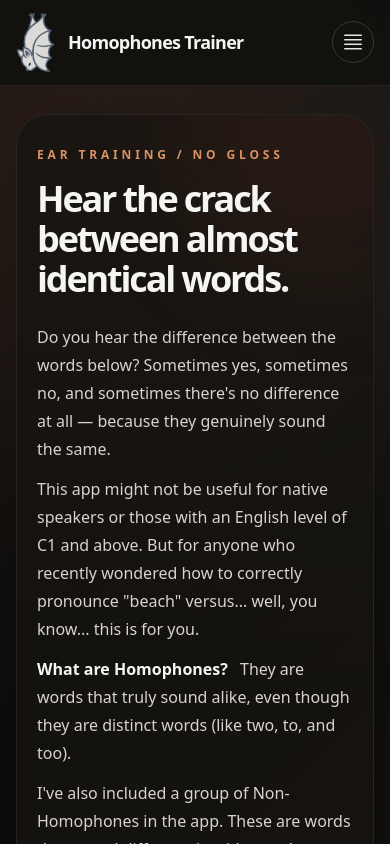
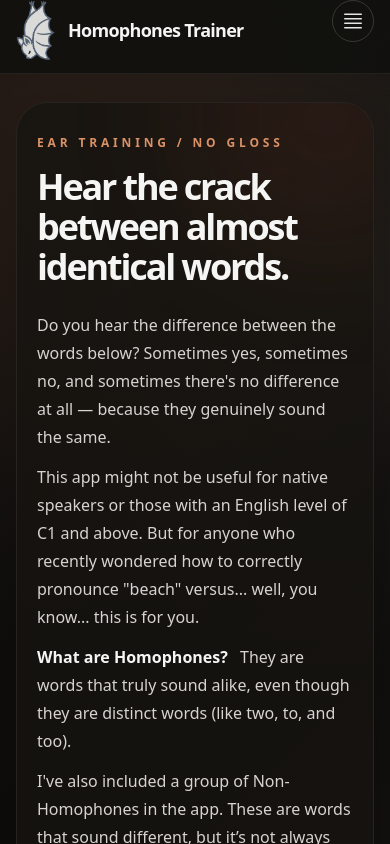
Before and after one commit to rokhomenko/homophones-trainer, a Vue app: page / in a window 390 px wide. Shown: the top 844 px of the page. Built offline with nearby package versions, Linux system fonts and the light colour scheme; no server answers.

Commit message:
logo positioning

```diff
--- a/src/components/AppHeader.vue
+++ b/src/components/AppHeader.vue
@@ -18,7 +18,7 @@
 
 <template>
   <header class="sticky top-0 z-30 border-b border-stone-800/80 bg-[#11100e]/88 backdrop-blur-xl">
-    <div class="mx-auto flex max-w-7xl flex-row items-center justify-between px-4 py-3 sm:px-6">
+    <div class="mx-auto flex max-w-7xl flex-row items-start justify-between px-4 pb-3 sm:px-6">
       <router-link to="/#">
         <div class="flex flex-row items-center gap-3">
           <img src="../../public/logo-grey.png" width="40px" class="opacity-85" />
--- a/src/layouts/AuthLayout.vue
+++ b/src/layouts/AuthLayout.vue
@@ -1,6 +1,6 @@
 <template>
   <div class="relative flex min-h-screen items-center justify-center overflow-hidden p-4">
-    <img src="../../public/logo-grey.png" width="54px" class="absolute left-1/2 top-6 z-10 -translate-x-1/2 opacity-80" />
+    <img src="../../public/logo-grey.png" width="54px" class="absolute left-1/2 top-0 z-10 -translate-x-1/2 opacity-80" />
     <div class="absolute inset-x-6 top-24 h-px bg-gradient-to-r from-transparent via-stone-600/60 to-transparent"></div>
     <div class="relative z-10 flex w-full max-w-md flex-col items-center justify-center gap-5 border border-stone-700/70 bg-[#15130f]/88 p-8 text-center shadow-[0_24px_80px_rgb(0_0_0/0.38)] backdrop-blur rounded-[2rem] sm:p-10">
       <router-view />
```
